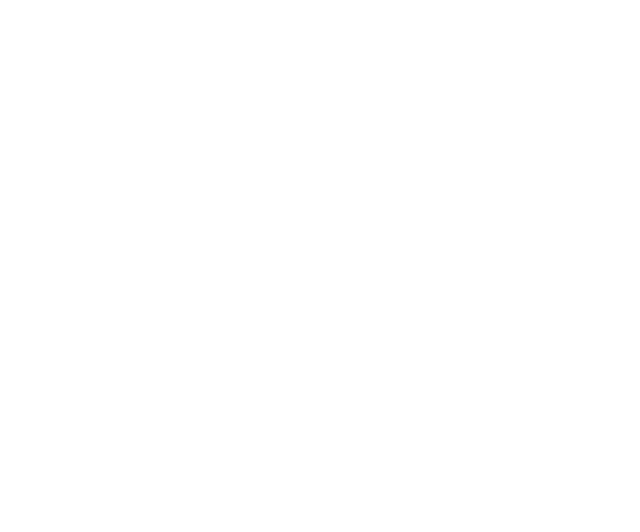
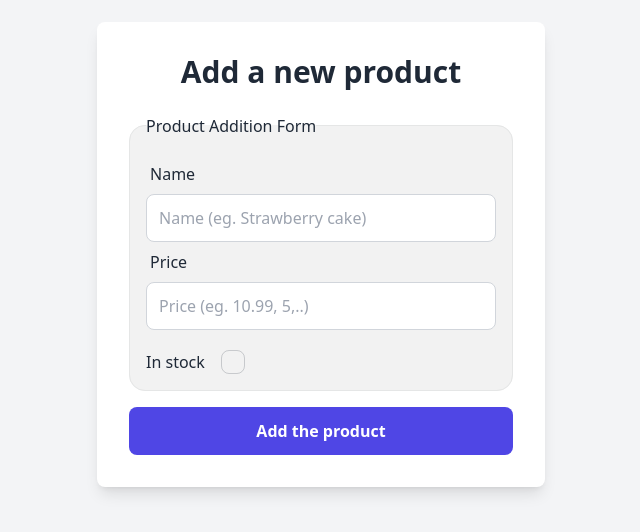
Before and after one commit to AyoubELGUELTA/Daily-Crumb-Order-Manager_full, a React (Create React App) app in the folder frontend/daily_crumb_app/: page /add/products in a window 1280 px wide. Before the commit this address had no page. Shown: the part 146-678 px from the top of the page, without its empty margins (319-959 px from the left). Built offline with nearby package versions, Linux system fonts and the light colour scheme.

Commit message:
addProduct form done, could not test it because of the token, but should work, currently doing the Card products (for everything), and the CardUpdate tool for the admin, have to finish it: UpdateCard

```diff
--- a/frontend/daily_crumb_app/src/App.js
+++ b/frontend/daily_crumb_app/src/App.js
@@ -4,6 +4,7 @@ import OurProducts from './pages/OurProducts';
 import AuthPage from './pages/AuthRelatedPages/AuthPage';
 import VerifyEmail from './pages/AuthRelatedPages/VerifyEmail';
 import HomeCooking from './pages/HomeCooking';
+import AddProducts from './pages/AddAndCreate/AddProducts';
 
 
 function App() {
@@ -14,10 +15,12 @@ function App() {
     <div>
 
       <Routes>
-        <Route path="/products" element={<OurProducts />} />
+        <Route path="/ourProducts" element={<OurProducts />} />
         <Route path="/authentification" element={<AuthPage />} />
         <Route path="/verifyEmail" element={<VerifyEmail onVerificationSuccess={onVerificationEmailSuccess} />} />
         <Route path="/homeCooking" element={<HomeCooking />} />
+        <Route path="/add/products" element={<AddProducts />} />
+
 
       </Routes>
     </div>
--- a/frontend/daily_crumb_app/src/components/products/AddProductsForm.js
+++ b/frontend/daily_crumb_app/src/components/products/AddProductsForm.js
@@ -1,20 +1,30 @@
-import React from 'react';
 
+import { useState } from 'react';
 const AddProductsForm = (props) => {
 
     const [enteredFormData, setEnteredFormData] = useState({
         name: "",
-        price: ""
+        price: "",
+        inStock: false
     })
+
+    const handleOnChange = (e) => {
+
+        const { name, value } = e.target;
+
+        setEnteredFormData(prevState => {
+            return {
+                ...prevState,
+                [name]: value
+            };
+        });
+    };
 
     const [isLoading, setIsLoading] = useState(false);
     const [isSuccess, setIsSuccess] = useState(false);
     const [error, setError] = useState('');
 
-    const handleImageChange = (e) => {
-        // e.target.files est une FileList. On la stocke directement
-        setProductImages(e.target.files);
-    };
+
 
     const handleSubmit = async (e) => {
         e.preventDefault(); // Empêche le rechargement de la page
@@ -30,6 +40,7 @@ const AddProductsForm = (props) => {
             // Ajouter les champs de texte à l'objet FormData
             formData.append('name', enteredFormData.name);
             formData.append('price', enteredFormData.price);
+            formData.append('inStock', enteredFormData.inStock);
 
             // // Ajouter les images si elles existent
             // if (enteredFormData.productImages) {
@@ -40,24 +51,26 @@ const AddProductsForm = (props) => {
             // }
 
             // Envoyer la requête au backend
-            const response = await fetch('/api/products', { // REPRENDRE A PARTIR DE LA ###############
-                //###############################################################################*
-                //#########################################################################
-                method: 'POST',
-                // IMPORTANT : Ne pas définir 'Content-Type' sur 'multipart/form-data' manuellement.
-                // Le navigateur le fait pour vous, en incluant la bonne 'boundary'.
-                body: formData,
-            });
+            const response = await fetch('/products',
+                {
+                    method: 'POST',
+                    // IMPORTANT : Ne pas définir 'Content-Type' sur 'multipart/form-data' manuellement.
+                    // Le navigateur le fait pour vous, en incluant la bonne 'boundary'.
+                    body: formData,
+                });
 
             if (!response.ok) {
                 const errorData = await response.json();
+                setIsLoading(false);
                 throw new Error(errorData.message || 'Erreur lors de l\'ajout du produit.');
             }
 
             // Réinitialiser le formulaire après un succès
-            setProductName('');
-            setProductPrice('');
-            setProductImages(null);
+            setEnteredFormData({
+                name: "",
+                price: "",
+                inStock: false
+            })
             setIsSuccess(true);
             setIsLoading(false);
 
@@ -69,10 +82,94 @@ const AddProductsForm = (props) => {
 
 
     return (
-        <div>
+        <div className="flex items-center justify-center min-h-screen bg-gray-100">
+            <div className="bg-white p-8 rounded-lg shadow-lg w-full max-w-md">
+                <h2 className="text-3xl font-bold mb-6 text-center">Add a new product</h2>
 
+                {/* Messages de feedback */}
+                {isLoading &&
+                    <div className="fixed inset-0 flex items-center justify-center z-[90]">
+
+                        <div className="fixed inset-0 bg-white/50 backdrop-blur-sm"></div>
+                        <p className="text-center text-blue-500 mb-4 z-[100]">Addition in process...</p>
+                        <span className='loading loading-infinity loading-xl z-[100]'></span>
+
+                    </div>}
+                {isSuccess && <p className="text-center text-green-500 mb-4">Product addition was successful !</p>}
+                {error && <p className="text-center text-red-500 mb-4">Error : {error}</p>}
+
+                <form onSubmit={handleSubmit} className="space-y-4">
+                    {/* Champ pour le nom du produit */}
+
+                    <fieldset className="fieldset bg-base-200 border-base-300 rounded-box w-xs border p-4">
+                        <legend className="fieldset-legend">Product Addition Form</legend>
+
+                        <label className="label">Name</label>
+                        <input
+                            id="name"
+                            type="text"
+                            name="name"
+                            value={enteredFormData.name}
+                            onChange={handleOnChange}
+                            className="input w-full p-3 border border-gray-300 rounded-lg focus:outline-none focus:ring-2 focus:ring-indigo-500"
+                            placeholder="Name (eg. Strawberry cake)"
+                            required
+                        />
+
+
+                        <label className="label">Price</label>
+                        <input
+                            id="price"
+                            type="number"
+                            name="price"
+                            value={enteredFormData.price}
+                            onChange={handleOnChange}
+                            className="input w-full p-3 border border-gray-300 rounded-lg focus:outline-none focus:ring-2 focus:ring-indigo-500"
+                            placeholder="Price (eg. 10.99, 5,..)"
+                            required
+                        />
+                        <div className='mt-5 flex items-center'>
+                            <label className="inStock ">In stock</label>
+                            <input
+                                id="inStock"
+                                name="inStock"
+                                type="checkbox"
+                                value={enteredFormData.inStock}
+                                onChange={handleOnChange}
+                                className="checkbox checkbox-xl ml-4" />
+                        </div>
+                    </fieldset>
+
+
+                    {/* Champ pour l'upload d'images */}
+                    {/* <div>
+                        <label htmlFor="productImages" className="block text-gray-700 font-medium mb-1">Images du produit</label>
+                        <input
+                            id="productImages"
+                            type="file"
+                            multiple // Permet de sélectionner plusieurs fichiers
+                            onChange={handleImageChange}
+                            className="w-full p-3 border border-gray-300 rounded-lg file:mr-4 file:py-2 file:px-4 file:rounded-full file:border-0 file:text-sm file:font-semibold file:bg-indigo-50 file:text-indigo-700 hover:file:bg-indigo-100"
+                            accept="image/*" // N'accepte que les fichiers images
+                        />
+                    </div> */}
+
+                    {/* Bouton de soumission */}
+                    <button
+                        type="submit"
+                        disabled={isLoading}
+                        className={`w-full py-3 px-4 rounded-lg font-semibold transition-colors duration-200
+                            ${isLoading
+                                ? 'bg-indigo-300 cursor-not-allowed'
+                                : 'bg-indigo-600 text-white hover:bg-indigo-700'
+                            }`}
+                    >
+                        {isLoading ? 'Addition in process..' : 'Add the product'}
+                    </button>
+                </form>
+            </div>
         </div>
     );
-};
+}
 
 export default AddProductsForm;
--- a/frontend/daily_crumb_app/src/components/products/InStockCase.js
+++ /dev/null
@@ -1,11 +0,0 @@
-import React from 'react';
-
-const InStockCase = () => {
-    return (
-        <div>
-
-        </div>
-    );
-};
-
-export default InStockCase;
--- /dev/null
+++ b/frontend/daily_crumb_app/src/components/products/ProductCard.js
@@ -0,0 +1,24 @@
+import React from 'react';
+
+const ProductCard = (props) => {
+    if (props.image === "") {
+        const defaultImage = "https://image.pngaaa.com/700/5273700-middle.png"
+    }
+    return (
+        <div className="card bg-base-100 w-96 shadow-sm">
+            <figure>
+                <img
+                    src={props.image ? props.image : defaultImage}
+                    alt={props.altText} />
+            </figure>
+            <div className="card-body">
+                <h2 className="card-title">
+                    {props.name}
+                </h2>
+                <p>{props.description}</p>
+            </div>
+        </div>
+    );
+};
+
+export default ProductCard;
--- a/frontend/daily_crumb_app/src/components/products/ProductItem.js
+++ /dev/null
@@ -1,18 +0,0 @@
-
-const ProductItem = (props) => {
-    return (
-        <li >
-
-            <div >
-                <img src={props.image} alt={props.title} />
-            </div>
-            <div>
-                <h3>{props.name}</h3>
-                <p>{props.price}</p>
-                <p>{props.inStock}</p>
-            </div>
-        </li>
-    );
-};
-
-export default ProductItem;
--- a/frontend/daily_crumb_app/src/components/products/ToolBarManaging.js
+++ /dev/null
@@ -1,10 +0,0 @@
-
-const ToolBarManaging = () => {
-    return (
-        <div>
-
-        </div>
-    );
-};
-
-export default ToolBarManaging;
--- /dev/null
+++ b/frontend/daily_crumb_app/src/components/products/UpdateCard.js
@@ -0,0 +1,15 @@
+import React from 'react';
+
+const UpdateCard = (props) => {
+    return (
+        <div className="card card-dash bg-base-100 w-96">
+            <div className="card-body">
+                <div className="card-actions justify-end">
+                    <button className="btn btn-soft btn-secondary"></button>
+                </div>
+            </div>
+        </div>
+    );
+};
+
+export default UpdateCard;
--- a/frontend/daily_crumb_app/src/pages/AddAndCreate/AddProducts.js
+++ b/frontend/daily_crumb_app/src/pages/AddAndCreate/AddProducts.js
@@ -1,9 +1,10 @@
 import React, { useState } from 'react';
+import AddProductsForm from '../../components/products/AddProductsForm';
 
 const AddProducts = () => {
     return (
         <div>
-
+            <AddProductsForm />
         </div>
     );
 };
--- a/frontend/daily_crumb_app/src/pages/UpdateAndManage/UpdateProducts.js
+++ b/frontend/daily_crumb_app/src/pages/UpdateAndManage/UpdateProducts.js
@@ -0,0 +1,11 @@
+import React from 'react';
+
+const UpdateProducts = () => {
+    return (
+        <div>
+
+        </div>
+    );
+};
+
+export default UpdateProducts;
```
Also changed, not shown: frontend/daily_crumb_app/src/components/products/DeleteCase.js (deleted, +0 -62 lines), 1 other file (tests, documents, lock files or other folders).
